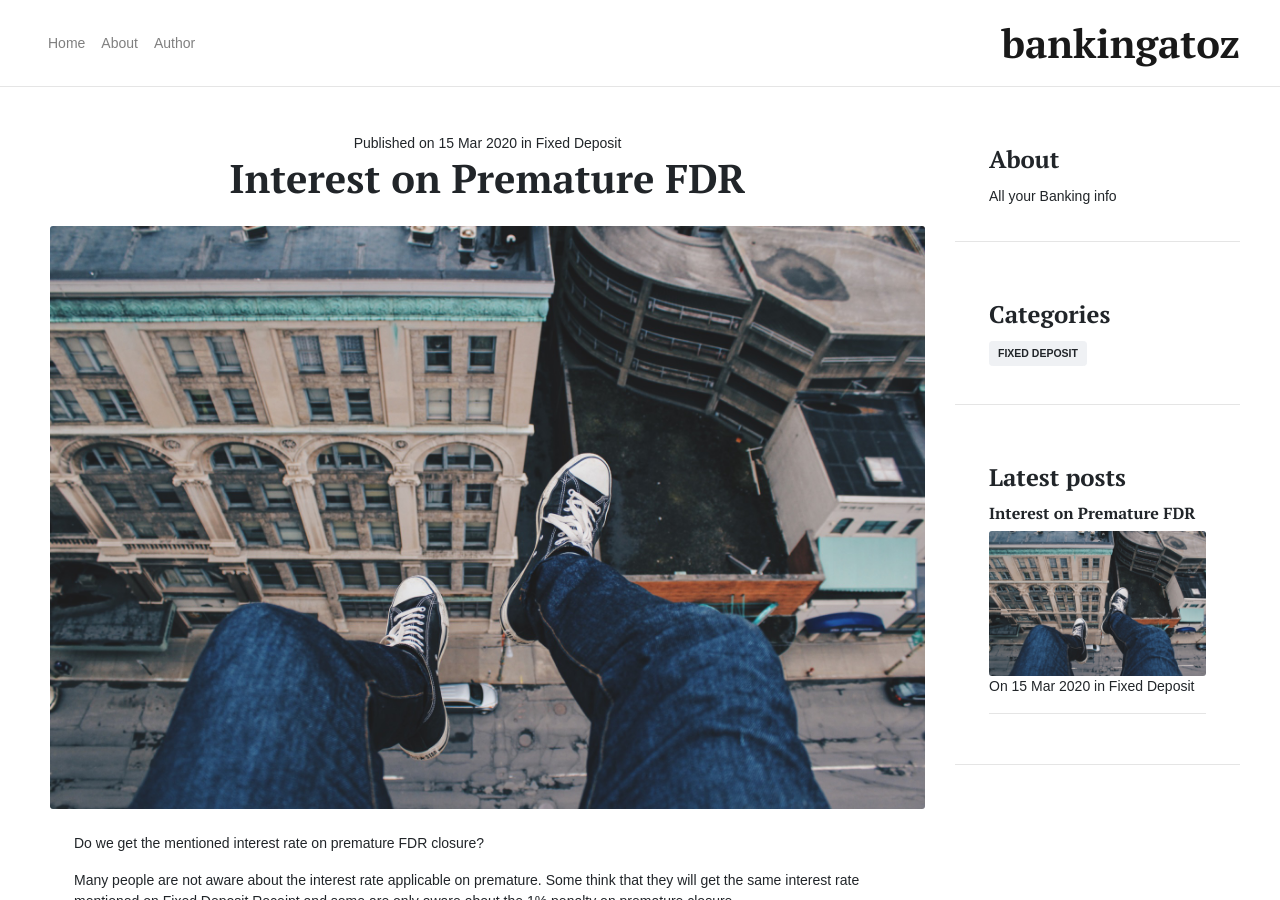
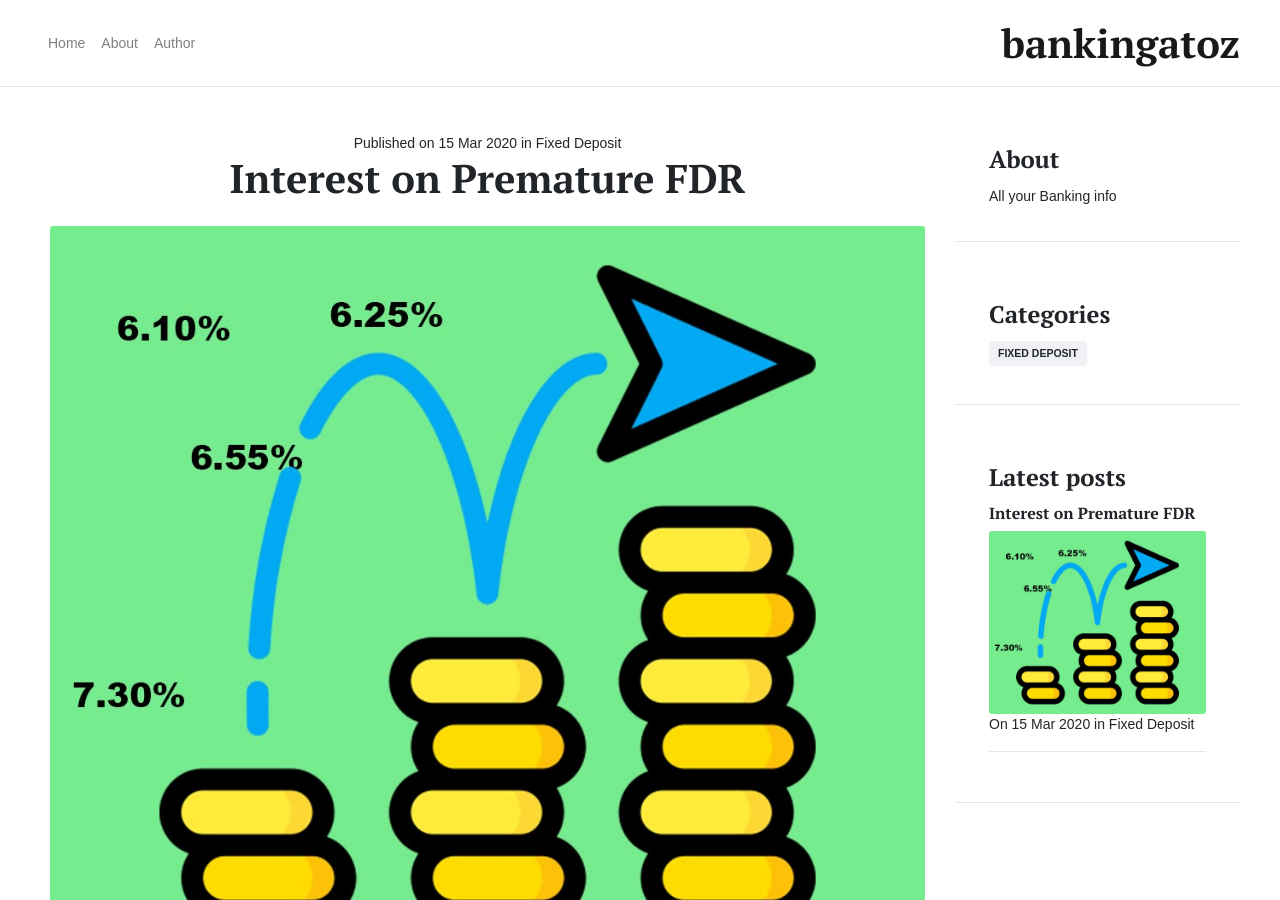
Before and after one commit to rdmmehta/batz, a Jekyll site: the page built from _posts/2020-03-15-interest-on-premature-fdr.md, in a window 1280 px wide and 900 px high. Built offline with Jekyll 4.4.1, drawn with Linux system fonts in a browser that asks for light colours; some web fonts are replaced; comment, search, counter and statistics services are not loaded.

Commit message:
Update 2020-03-15-interest-on-premature-fdr.md

```diff
--- a/_posts/2020-03-15-interest-on-premature-fdr.md
+++ b/_posts/2020-03-15-interest-on-premature-fdr.md
@@ -3,7 +3,7 @@ title: Interest on Premature FDR
 layout: post
 date: 2020-03-15
 description: A complete post.
-image: 3.jpg
+image: post-img/fdr-interest.jpg
 categories: ["Fixed Deposit"]
 ---
 
```
